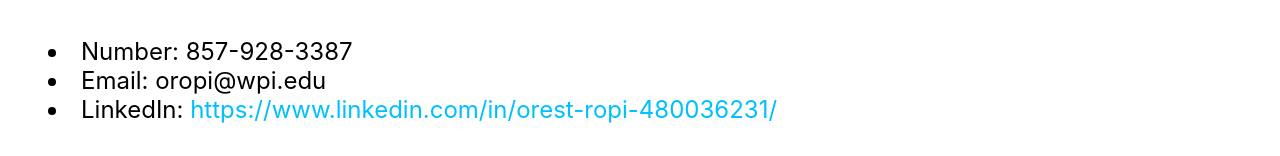
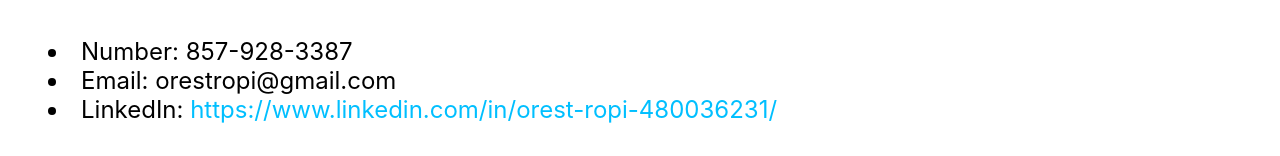
Before and after one commit to orestropi/OrestRopi, a Next.js app: page /Contact in a window 1280 px wide. Shown: the part 217-373 px from the top of the page. Built offline with nearby package versions, Linux system fonts and the light colour scheme.

Commit message:
Update MainBody3.js

```diff
--- a/Components/MainBody3.js
+++ b/Components/MainBody3.js
@@ -16,7 +16,7 @@ function MainBody3() {
 
 
                         <li>Number: 857-928-3387</li>
-                        <li>Email:  oropi@wpi.edu</li>
+                        <li>Email: orestropi@gmail.com</li>
                         <li>LinkedIn: <a style={{ color: 'deepskyblue'}} href="https://www.linkedin.com/in/orest-ropi-480036231/">
                         https://www.linkedin.com/in/orest-ropi-480036231/</a
                         ></li>
```
